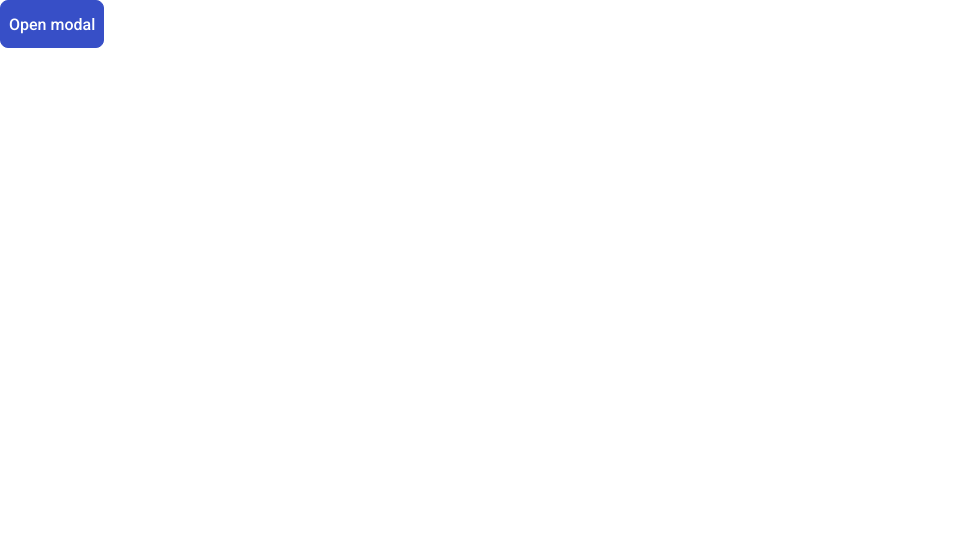
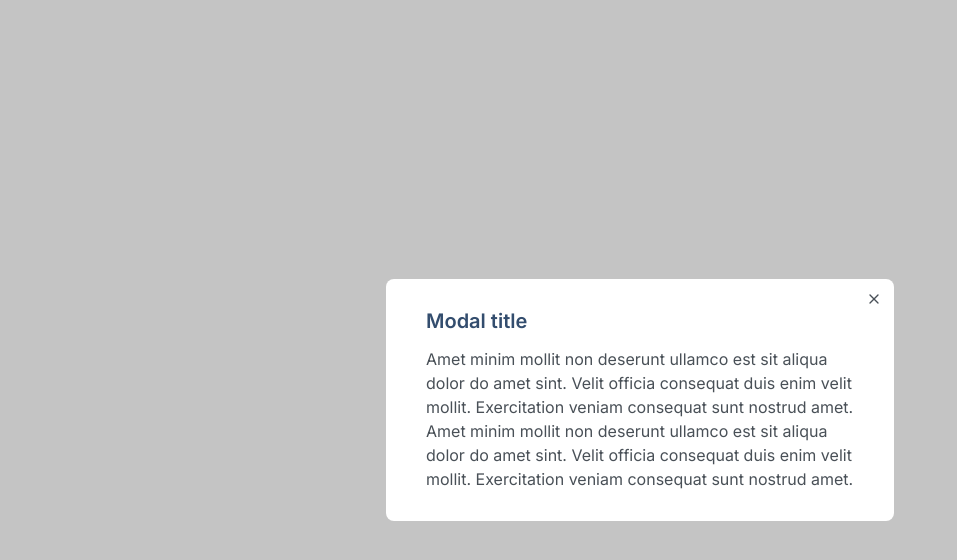
Before and after one commit to js-tasks-ru/htmlcss-20251006_larisa8, a website: page 05-lection3/02-modal/index.html in a window 1280 px wide. Both pictures are taken after a click on the button "Open modal". Shown: the whole page, without its empty margins (0-957 px from the left). Drawn offline with Linux system fonts and the light colour scheme.

Commit message:
feat: add modal

```diff
--- a/05-lection3/02-modal/index.html
+++ b/05-lection3/02-modal/index.html
@@ -8,6 +8,23 @@
     </head>
     <body>
         <button type="button" class="button button_primary" id="modal-open">Open modal</button>
+        <div class="modal" id="modal">
+            <div class="modal__content">
+                <div class="modal__header">
+                    <h1 class="modal__title">Modal title</h1>
+                    <button type="button" class="modal__close" id="modal-close">
+                        <svg width="16" height="16" viewBox="0 0 16 16" fill="none" xmlns="http://www.w3.org/2000/svg">
+                            <path fill-rule="evenodd" clip-rule="evenodd" d="M12.4714 3.52861C12.7318 3.78896 12.7318 4.21107 12.4714 4.47141L4.47141 12.4714C4.21107 12.7318 3.78896 12.7318 3.52861 12.4714C3.26826 12.2111 3.26826 11.789 3.52861 11.5286L11.5286 3.52861C11.789 3.26826 12.2111 3.26826 12.4714 3.52861Z" fill="#495057"/>
+                            <path fill-rule="evenodd" clip-rule="evenodd" d="M3.52861 3.52861C3.78896 3.26826 4.21107 3.26826 4.47141 3.52861L12.4714 11.5286C12.7318 11.789 12.7318 12.2111 12.4714 12.4714C12.2111 12.7318 11.789 12.7318 11.5286 12.4714L3.52861 4.47141C3.26826 4.21107 3.26826 3.78896 3.52861 3.52861Z" fill="#495057"/>
+                        </svg>
+                    </button>
+                </div>
+                <div class="modal__body">
+                    <p>Amet minim mollit non deserunt ullamco est sit aliqua dolor do amet sint. Velit officia consequat duis enim velit mollit. Exercitation veniam consequat sunt nostrud amet.
+    Amet minim mollit non deserunt ullamco est sit aliqua dolor do amet sint. Velit officia consequat duis enim velit mollit. Exercitation veniam consequat sunt nostrud amet.</p>
+                </div>
+            </div>
+        </div>
     </body>
     <script src="./index.js"></script>
 </html>
--- a/05-lection3/02-modal/modal.css
+++ b/05-lection3/02-modal/modal.css
@@ -1,3 +1,53 @@
 .modal {
+  display: none;
+  position: fixed;
+  top: 0;
+  bottom: 0;
+  left: 0;
+  right: 0;
+  background-color: var(--grey-6);
+  overflow: hidden;
+}
 
+.modal__content {
+  position: absolute;
+  left: 50%;
+  top: 50%;
+  transform: translate(-50%, -50%);
+  width: 428px;
+  padding: 30px 40px;
+  background-color: var(--white);
+  border-radius: 8px;
+  font-family: 'Inter', sans-serif;
+  line-height: 24px;
+  max-height: 80vh;
+  overflow: auto;
 }
+
+.modal__close {
+  position: absolute;
+  top: 12px;
+  right: 12px;
+  width: 16px;
+  height: 16px;
+  padding: 0;
+  cursor: pointer;
+  border: none;
+  background-color: transparent;
+}
+
+.modal__header {
+  margin: 0 0 14px 0;
+}
+
+.modal__title {
+  font-weight: 600;
+  font-size: 20px;
+  color: var(--grey-7);
+}
+
+.modal__body {
+  color: var(--grey-4);
+  font-weight: 400;
+  font-size: 16px;
+}
--- a/assets/css/main.css
+++ b/assets/css/main.css
@@ -25,6 +25,8 @@
     --grey-3: #ACB5BD;
     --grey-4: #495057;
     --grey-5: #F9FAFC;
+    --grey-6: #C4C4C4;
+    --grey-7: #334D6E;
 
     --error: var(--red);
     --success: var(--blue);
```
